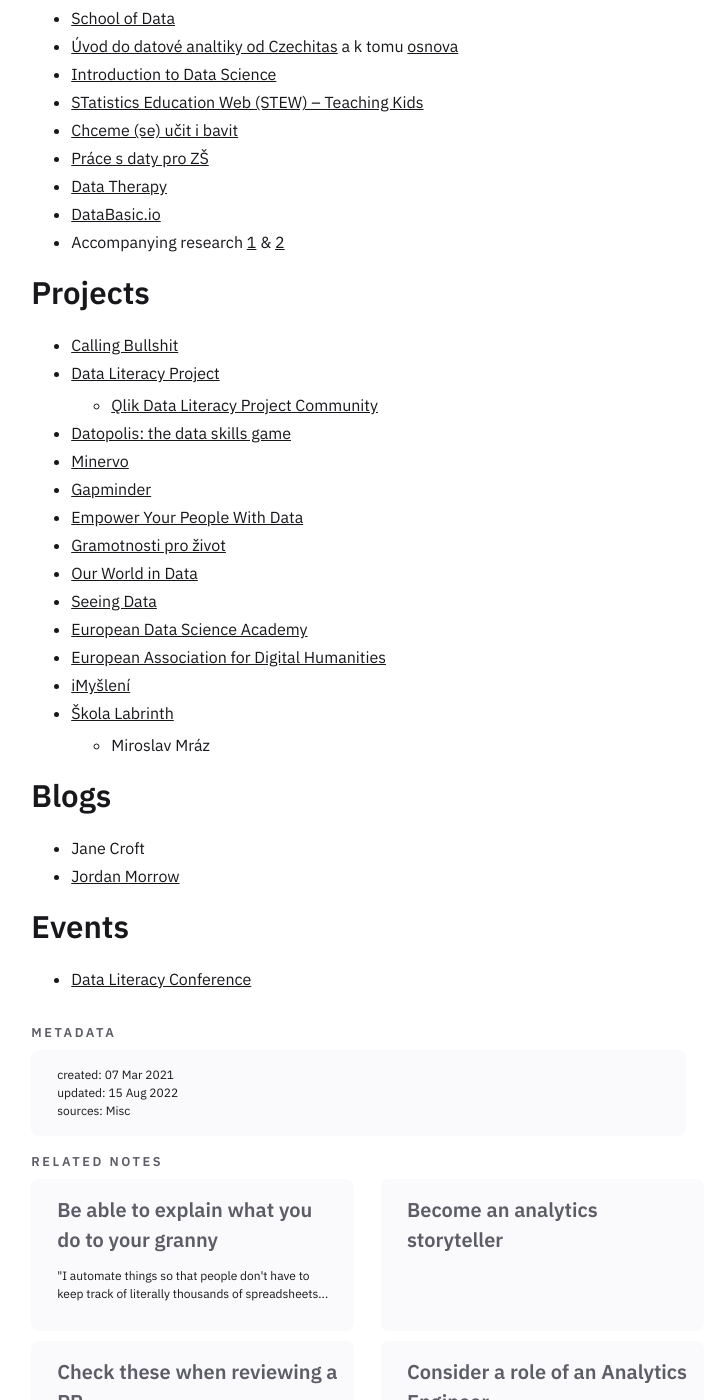
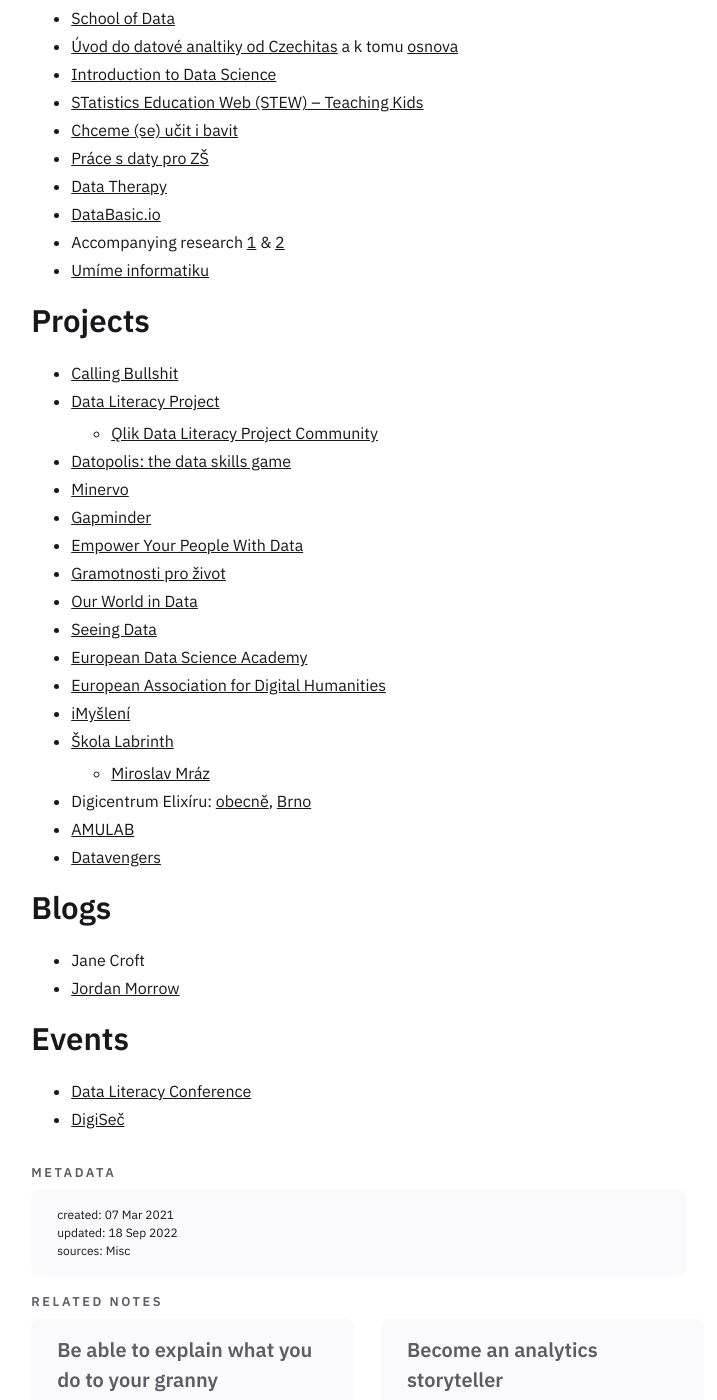
Before and after one commit to one-data-cookie/one-data-cookie.github.io, a Jekyll site: the page built from _notes/data-literacy/Get familiar with the materials on data literacy.md, in a window 1280 px wide and 1400 px high, scrolled down 1472 px. Shown: the whole window, without its empty margins (264-981 px from the left). Built offline with Jekyll 4.4.1, drawn with Linux system fonts in a browser that asks for light colours.

Commit message:
sync notes and files as of 2022/09/18 19:21:51 UTC

```diff
--- a/_notes/data-literacy/Get familiar with the materials on data literacy.md
+++ b/_notes/data-literacy/Get familiar with the materials on data literacy.md
@@ -5,7 +5,7 @@
 tags: [idea]
 season: spring
 created: 07 Mar 2021
-updated: 15 Aug 2022
+updated: 18 Sep 2022
 sources: Misc
 ---
 
@@ -56,6 +56,7 @@
 * [Data Therapy](https://datatherapy.org/activities/)
 * [DataBasic.io](https://databasic.io/en/)
 * Accompanying research [1](https://www.media.mit.edu/publications/databasic-design-principles-tools-and-activities-for-data-literacy-learners/) & [2](https://www.media.mit.edu/publications/designing-tools-and-activities-for-data-literacy-learners/)
+* [Umíme informatiku](https://www.umimeinformatiku.cz/)
 
 ## Projects
 * [Calling Bullshit](https://callingbullshit.org/index.html)
@@ -72,7 +73,10 @@
 * [European Association for Digital Humanities](https://eadh.org/projects)
 * [iMyšlení](https://imysleni.cz/)
 * [Škola Labrinth](https://labyrinthschool.cz/)
-	* Miroslav Mráz
+	* [Miroslav Mráz](https://www.linkedin.com/in/miroslavmraz/)
+* Digicentrum Elixíru: [obecně](https://www.elixirdoskol.cz/digitalni-technologie-v-centrech/), [Brno](https://elixir-do-skol-digicentrum-brno.webnode.cz/)
+* [AMULAB](https://ksvi.mff.cuni.cz/amulab/index.php/cs/amulab/)
+* [Datavengers](https://www.datavengers.cz/)
 
 ## Blogs
 * Jane Croft
@@ -80,3 +84,4 @@
 
 ## Events
 * [Data Literacy Conference](http://dataliteracyconference.net/2018/english/#About)
+* [DigiSeč](https://digisec.npi.cz/)
```
